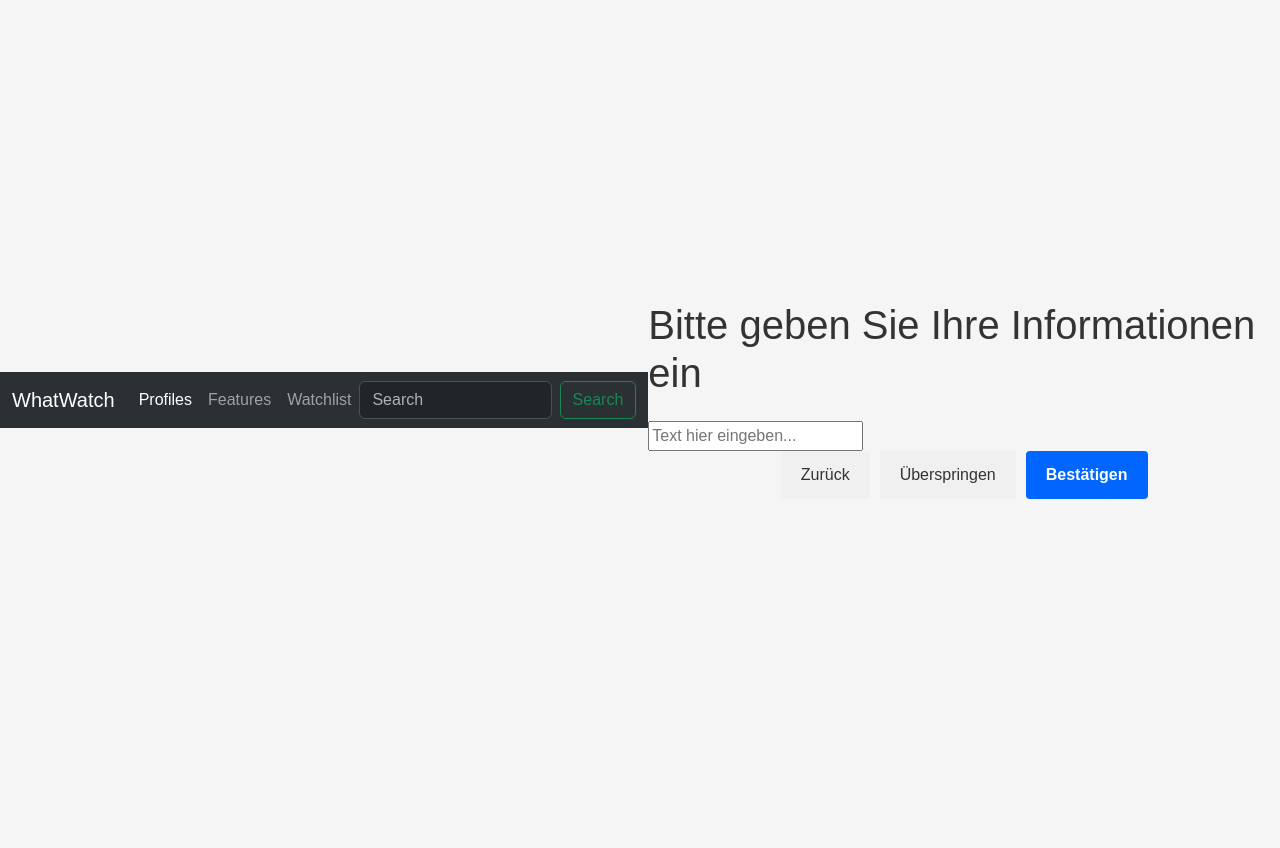
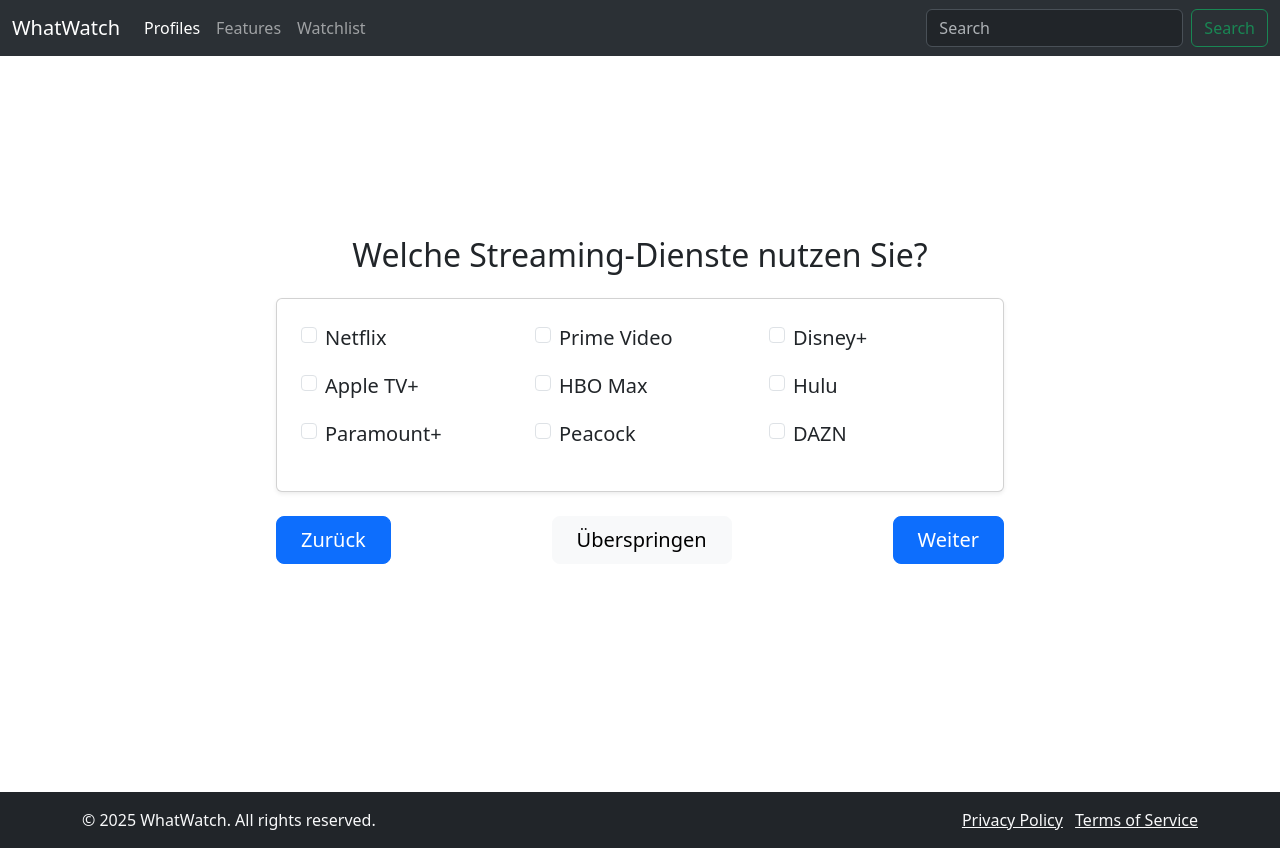
Before and after one commit to stilorene/WhatWatch, a Flask app: page / in a window 1280 px wide. Before the commit the page ends 499 px from the top, so only its background shows below. Run offline with Flask 3, Linux system fonts and the light colour scheme.

Commit message:
Das muss Klappen jetz

```diff
--- a/Flask_config.py
+++ b/Flask_config.py
@@ -3,13 +3,24 @@
 app = Flask(__name__)
 app.secret_key = "0890980800"
 
-@app.route("/")
+@app.route("/", methods=["GET", "POST"])
 def home():
-    return render_template("index.html", content = "LOL")
+    question_number = 1
 
-# @app.route("/")
-# def home():
-#     return render_template("base.html", content = "LOL")
+    if request.method == "POST":
+
+        nav = request.form.get("navigation")
+        if nav == "next" and question_number < 3:
+            question_number += 1
+
+        elif nav == "prev" and question_number > 1:
+            question_number = -1
+
+
+    block = f"blocks_to_include/question{question_number}.html"
+    return render_template("index.html", block_to_include=block, question_number=question_number)
+
+
 
 if __name__ == "__main__":
-    app.run(debug=True)
+    app.run(host='0.0.0.0', port=5000, debug=True)
--- a/templates/base.html
+++ b/templates/base.html
@@ -2,9 +2,9 @@
 <html lang="de">
 <head>
   <meta charset="UTF-8">
+  <meta name="viewport" content="width=device-width, initial-scale=1.0">
   <title>{% block title %}{% endblock %}</title>
   <link href="https://cdn.jsdelivr.net/npm/bootstrap@5.3.5/dist/css/bootstrap.min.css" rel="stylesheet" integrity="sha384-SgOJa3DmI69IUzQ2PVdRZhwQ+dy64/BUtbMJw1MZ8t5HZApcHrRKUc4W0kG879m7" crossorigin="anonymous">
-
 </head>
 <body>
     <nav class="navbar sticky-top navbar-expand-lg bg-body-tertiary" data-bs-theme="dark">
@@ -32,8 +32,26 @@
           </div>
         </div>
       </nav>
-    {% block content %}{% endblock %}
+
+    <div class="container py-4">
+        {% block content %}{% endblock %}
+    </div>
+
+    <footer class="bg-dark text-light py-3 mt-5">
+        <div class="container">
+            <div class="row">
+                <div class="col-12 col-md-6">
+                    <p class="mb-0">&copy; 2025 WhatWatch. All rights reserved.</p>
+                </div>
+                <div class="col-12 col-md-6 text-md-end mt-2 mt-md-0">
+                    <a href="#" class="text-light me-2">Privacy Policy</a>
+                    <a href="#" class="text-light">Terms of Service</a>
+                </div>
+            </div>
+        </div>
+    </footer>
+
   <script src="https://cdn.jsdelivr.net/npm/@popperjs/core@2.11.8/dist/umd/popper.min.js" integrity="sha384-I7E8VVD/ismYTF4hNIPjVp/Zjvgyol6VFvRkX/vR+Vc4jQkC+hVqc2pM8ODewa9r" crossorigin="anonymous"></script>
-<script src="https://cdn.jsdelivr.net/npm/bootstrap@5.3.5/dist/js/bootstrap.min.js" integrity="sha384-VQqxDN0EQCkWoxt/0vsQvZswzTHUVOImccYmSyhJTp7kGtPed0Qcx8rK9h9YEgx+" crossorigin="anonymous"></script>
+  <script src="https://cdn.jsdelivr.net/npm/bootstrap@5.3.5/dist/js/bootstrap.min.js" integrity="sha384-VQqxDN0EQCkWoxt/0vsQvZswzTHUVOImccYmSyhJTp7kGtPed0Qcx8rK9h9YEgx+" crossorigin="anonymous"></script>
 </body>
 </html>
--- /dev/null
+++ b/templates/blocks_to_include/question1.html
@@ -0,0 +1,65 @@
+<!-- Überschrift im gleichen Container wie die Card -->
+<h2 class="text-center mb-4">Welche Streaming-Dienste nutzen Sie?</h2>
+
+<div class="card shadow-sm">
+    <div class="card-body p-3 p-md-4">
+        <form class="container-fluid px-0">
+            <div class="row">
+                <div class="col-6 col-md-4 mb-3">
+                    <div class="form-check">
+                        <input class="form-check-input" type="checkbox" value="Netflix" id="netflix">
+                        <label class="form-check-label fs-5" for="netflix">Netflix</label>
+                    </div>
+                </div>
+                <div class="col-6 col-md-4 mb-3">
+                    <div class="form-check">
+                        <input class="form-check-input" type="checkbox" value="Prime Video" id="prime">
+                        <label class="form-check-label fs-5" for="prime">Prime Video</label>
+                    </div>
+                </div>
+                <div class="col-6 col-md-4 mb-3">
+                    <div class="form-check">
+                        <input class="form-check-input" type="checkbox" value="Disney+" id="disney">
+                        <label class="form-check-label fs-5" for="disney">Disney+</label>
+                    </div>
+                </div>
+                <div class="col-6 col-md-4 mb-3">
+                    <div class="form-check">
+                        <input class="form-check-input" type="checkbox" value="Apple TV+" id="appletv">
+                        <label class="form-check-label fs-5" for="appletv">Apple TV+</label>
+                    </div>
+                </div>
+                <div class="col-6 col-md-4 mb-3">
+                    <div class="form-check">
+                        <input class="form-check-input" type="checkbox" value="HBO Max" id="hbomax">
+                        <label class="form-check-label fs-5" for="hbomax">HBO Max</label>
+                    </div>
+                </div>
+                <div class="col-6 col-md-4 mb-3">
+                    <div class="form-check">
+                        <input class="form-check-input" type="checkbox" value="Hulu" id="hulu">
+                        <label class="form-check-label fs-5" for="hulu">Hulu</label>
+                    </div>
+                </div>
+                <div class="col-6 col-md-4 mb-3">
+                    <div class="form-check">
+                        <input class="form-check-input" type="checkbox" value="Paramount+" id="paramount">
+                        <label class="form-check-label fs-5" for="paramount">Paramount+</label>
+                    </div>
+                </div>
+                <div class="col-6 col-md-4 mb-3">
+                    <div class="form-check">
+                        <input class="form-check-input" type="checkbox" value="Peacock" id="peacock">
+                        <label class="form-check-label fs-5" for="peacock">Peacock</label>
+                    </div>
+                </div>
+                <div class="col-6 col-md-4 mb-3">
+                    <div class="form-check">
+                        <input class="form-check-input" type="checkbox" value="DAZN" id="dazn">
+                        <label class="form-check-label fs-5" for="dazn">DAZN</label>
+                    </div>
+                </div>
+            </div>
+        </form>
+    </div>
+</div>
--- a/templates/index.html
+++ b/templates/index.html
@@ -1,107 +1,26 @@
 {% extends "base.html" %}
 {% block content %}
 
-<style>
-    body {
-    font-family: Arial, sans-serif;
-    display: flex;
-    justify-content: center;
-    align-items: center;
-    height: 100vh;
-    margin: 0;
-    background-color: #f5f5f5;
-}
+<div class="container d-flex justify-content-center align-items-center" style="min-height: 80vh;">
+    <div class="col-12 col-md-10 col-lg-8">
 
-.container {
-    width: 50%;
-    background-color: white;
-    padding: 2rem;
-    border-radius: 8px;
-    box-shadow: 0 4px 10px rgba(0, 0, 0, 0.1);
-    text-align: center;
-    animation: fadeIn 0.5s ease-in-out;
-}
 
-@keyframes fadeIn {
-    from { opacity: 0; transform: translateY(-20px); }
-    to { opacity: 1; transform: translateY(0); }
-}
+        <!-- Card mit den Checkboxen -->
+        <!-- hier kommen dynamisch die Frageblöcke hin -->
+        {% include block_to_include %}
+        <!-- Navigation Buttons unter der Card -->
+        <form method="POST" action="/">
+            <div class="d-flex justify-content-between mt-4">
+                <button type="submit" name="navigation" value="prev" class="btn btn-primary btn-lg px-4">Zurück</button>
+                <button type="submit" id="skipbtn" class="btn btn-light btn-lg px-4 d-none d-sm-block">Überspringen</button>
+                <button type="submit" name="navigation" value="next" class="btn btn-primary btn-lg px-4">Weiter</button>
+            </div>
+        </form>
+        <!-- Überspringen Button für mobile Ansicht -->
+        <div class="text-center mt-3 d-sm-none">
+            <button type="button" class="btn btn-light btn-lg px-4 w-100">Überspringen</button>
+        </div>
+    </div>
+</div>
 
-h1 {
-    color: #333;
-    margin-bottom: 1.5rem;
-}
-
-.input-field {
-    width: 100%;
-    padding: 12px;
-    border: 1px solid #ddd;
-    border-radius: 4px;
-    margin-bottom: 1.5rem;
-    font-size: 16px;
-    box-sizing: border-box;
-}
-
-.button-container {
-    display: flex;
-    justify-content: center;
-    gap: 10px;
-}
-
-.submit-btn {
-    background-color: #0066ff;
-    color: white;
-    border: none;
-    padding: 12px 20px;
-    border-radius: 4px;
-    cursor: pointer;
-    font-size: 16px;
-    font-weight: bold;
-    transition: background-color 0.3s;
-}
-
-.submit-btn:hover {
-    background-color: #0052cc;
-}
-
-.skip-btn {
-    background-color: #f0f0f0;
-    color: #333;
-    border: none;
-    padding: 12px 20px;
-    border-radius: 4px;
-    cursor: pointer;
-    font-size: 16px;
-    transition: background-color 0.3s;
-}
-
-.skip-btn:hover {
-    background-color: #e0e0e0;
-}
-
-.back-btn {
-    background-color: #f0f0f0;
-    color: #333;
-    border: none;
-    padding: 12px 20px;
-    border-radius: 4px;
-    cursor: pointer;
-    font-size: 16px;
-    transition: background-color 0.3s;
-}
-
-.back-btn:hover {
-    background-color: #e0e0e0;
-}
-</style>
-
-<div class="form-container">
-    <h1>Bitte geben Sie Ihre Informationen ein</h1>
-    <input type="text" class="form-input" placeholder="Text hier eingeben...">
-    <div class="button-container">
-        <button type="button" class="back-btn">Zurück</button>
-        <button type="button" class="skip-btn">Überspringen</button>
-        <button type="submit" class="submit-btn">Bestätigen</button>
-    </div>
-  </div>
 {% endblock %}
```
Also changed, not shown: templates/blocks_to_include/question2.html (added, +72 -0 lines), templates/styles.css (deleted, +0 -91 lines).
